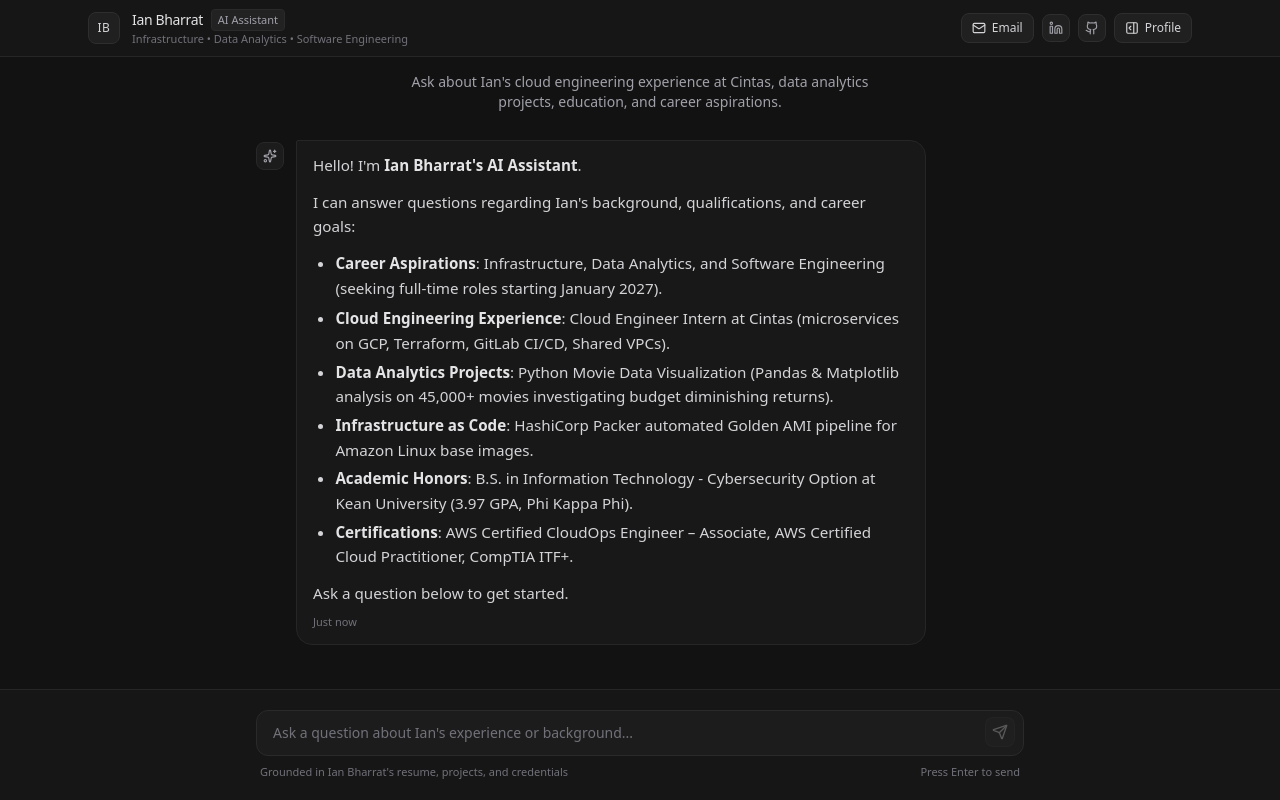
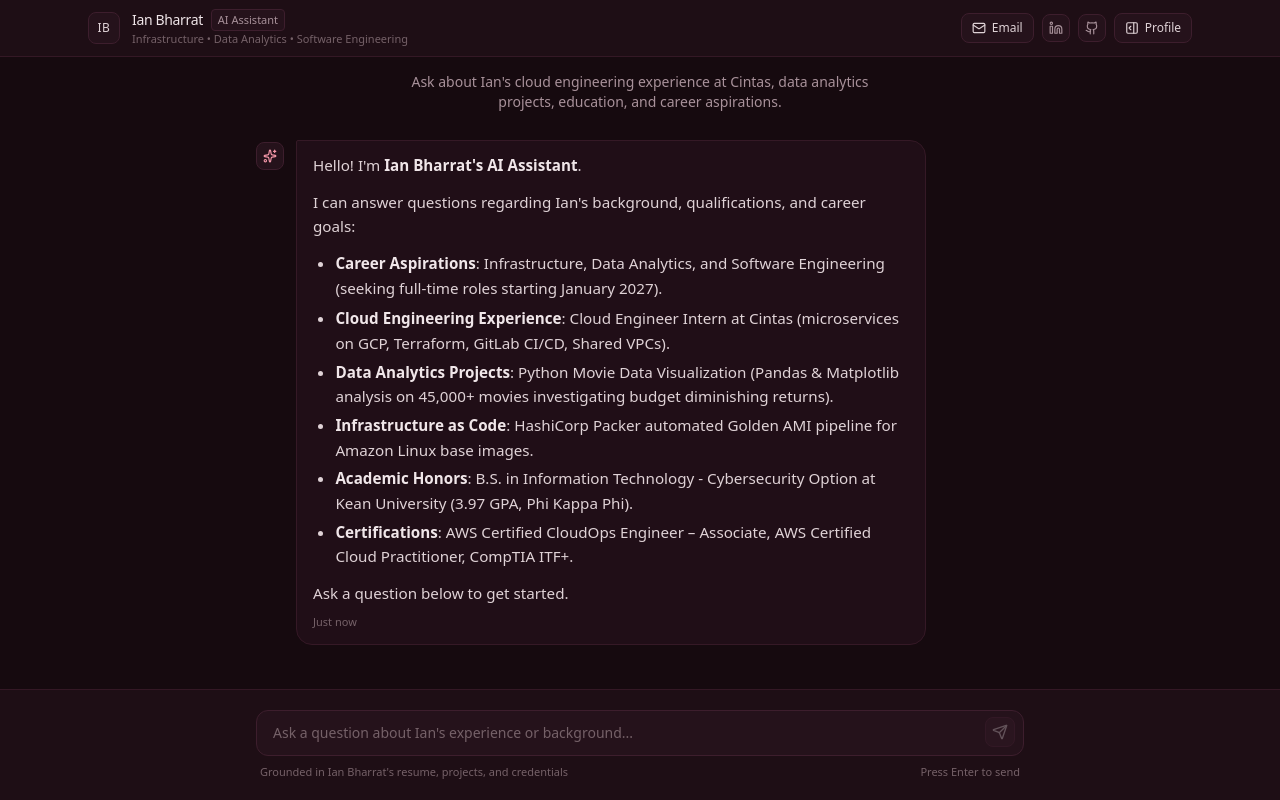
Before and after one commit to ibharrat/ian-portfolio-chatbot, a Next.js app: page / in a window 1280 px wide. Built offline with nearby package versions, Linux system fonts and the light colour scheme.

Commit message:
Update theming to matte wine red

```diff
--- a/src/app/globals.css
+++ b/src/app/globals.css
@@ -3,8 +3,8 @@
 @tailwind utilities;
 
 :root {
-  --background: #121212;
-  --foreground: #d4d4d8;
+  --background: #160a0f;
+  --foreground: #dfd2d6;
 }
 
 body {
@@ -14,35 +14,35 @@ body {
   overflow-x: hidden;
 }
 
-/* Custom dark scrollbar */
+/* Custom wine scrollbar */
 ::-webkit-scrollbar {
   width: 6px;
   height: 6px;
 }
 
 ::-webkit-scrollbar-track {
-  background: #121212;
+  background: #160a0f;
 }
 
 ::-webkit-scrollbar-thumb {
-  background: #27272a;
+  background: #381c29;
   border-radius: 9999px;
 }
 
 ::-webkit-scrollbar-thumb:hover {
-  background: #3f3f46;
+  background: #4f263a;
 }
 
 /* Text selection */
 ::selection {
-  background: #27272a;
-  color: #e4e4e7;
+  background: #451e31;
+  color: #f0e6e9;
 }
 
-/* Solid Surface styles - no see-through / blur */
+/* Solid Surface styles - Matte Wine Red, no see-through / blur */
 .surface-card {
-  background: #181818;
-  border: 1px solid #27272a;
+  background: #25121b;
+  border: 1px solid #3d1e2d;
 }
 
 .surface-hover {
@@ -50,8 +50,8 @@ body {
 }
 
 .surface-hover:hover {
-  background: #202020;
-  border-color: #3f3f46;
+  background: #321824;
+  border-color: #4f263a;
 }
 
 /* Blinking typing cursor */
@@ -64,7 +64,7 @@ body {
   display: inline-block;
   width: 6px;
   height: 15px;
-  background-color: #a1a1aa;
+  background-color: #a8919a;
   margin-left: 2px;
   vertical-align: text-bottom;
   animation: blink 1s infinite;
@@ -72,7 +72,7 @@ body {
 
 /* Markdown prose inside chat bubbles */
 .prose-dark {
-  color: #d4d4d8;
+  color: #dfd2d6;
   font-size: 0.95rem;
   line-height: 1.65;
 }
@@ -96,25 +96,25 @@ body {
 }
 
 .prose-dark strong {
-  color: #e4e4e7;
+  color: #f0e6e9;
   font-weight: 600;
 }
 
 .prose-dark a {
-  color: #93c5fd;
+  color: #f497a8;
   text-decoration: underline;
   text-underline-offset: 2px;
   transition: color 0.15s ease;
 }
 
 .prose-dark a:hover {
-  color: #bfdbfe;
+  color: #ffb3c1;
 }
 
 .prose-dark code {
-  background: #1a1a1a;
-  border: 1px solid #2a2a2a;
-  color: #a1a1aa;
+  background: #28131e;
+  border: 1px solid #3d1e2d;
+  color: #e2b0bc;
   padding: 0.15rem 0.35rem;
   border-radius: 0.375rem;
   font-size: 0.85em;
@@ -122,8 +122,8 @@ body {
 }
 
 .prose-dark pre {
-  background: #161616;
-  border: 1px solid #27272a;
+  background: #190b12;
+  border: 1px solid #351926;
   border-radius: 0.5rem;
   padding: 0.75rem 1rem;
   margin: 0.75rem 0;
@@ -134,11 +134,11 @@ body {
   background: transparent;
   border: none;
   padding: 0;
-  color: #d4d4d8;
+  color: #dfd2d6;
 }
 
 .prose-dark h1, .prose-dark h2, .prose-dark h3, .prose-dark h4 {
-  color: #e4e4e7;
+  color: #f0e6e9;
   font-weight: 600;
   margin-top: 1rem;
   margin-bottom: 0.5rem;
--- a/src/app/layout.tsx
+++ b/src/app/layout.tsx
@@ -35,9 +35,9 @@ export default function RootLayout({
   children: React.ReactNode;
 }>) {
   return (
-    <html lang="en" className="dark bg-[#121212]">
+    <html lang="en" className="dark bg-[#160a0f]">
       <body
-        className={`${geistSans.variable} ${geistMono.variable} antialiased bg-[#121212] text-zinc-300 min-h-screen selection:bg-zinc-800 selection:text-zinc-200`}
+        className={`${geistSans.variable} ${geistMono.variable} antialiased bg-[#160a0f] text-[#dfd2d6] min-h-screen selection:bg-[#451e31] selection:text-[#f0e6e9]`}
       >
         {children}
       </body>
--- a/src/app/page.tsx
+++ b/src/app/page.tsx
@@ -190,7 +190,7 @@ export default function Home() {
   };
 
   return (
-    <div className="flex flex-col h-screen bg-[#121212] text-zinc-300 overflow-hidden font-sans">
+    <div className="flex flex-col h-screen bg-[#160a0f] text-[#dfd2d6] overflow-hidden font-sans">
       {/* Top Header */}
       <Header
         sidebarOpen={sidebarOpen}
@@ -202,7 +202,7 @@ export default function Home() {
       {/* Main Container */}
       <div className="flex flex-1 overflow-hidden relative">
         {/* Chat Area */}
-        <main className="flex-1 flex flex-col h-full bg-[#121212] relative">
+        <main className="flex-1 flex flex-col h-full bg-[#160a0f] relative">
           {/* Messages Scroll Area */}
           <div
             ref={chatContainerRef}
@@ -213,10 +213,10 @@ export default function Home() {
               {/* Minimal Hero Header if only welcome message */}
               {messages.length === 1 && (
                 <div className="pt-2 pb-2 text-center space-y-2">
-                  <h2 className="text-xl sm:text-2xl font-semibold tracking-tight text-zinc-200">
+                  <h2 className="text-xl sm:text-2xl font-semibold tracking-tight text-[#f0e6e9]">
                     Ian Bharrat — Portfolio Assistant
                   </h2>
-                  <p className="text-xs sm:text-sm text-zinc-400 max-w-lg mx-auto leading-relaxed">
+                  <p className="text-xs sm:text-sm text-[#a8919a] max-w-lg mx-auto leading-relaxed">
                     Ask about Ian&apos;s cloud engineering experience at Cintas, data analytics projects, education, and career aspirations.
                   </p>
                 </div>
@@ -242,17 +242,17 @@ export default function Home() {
           {showScrollBottom && (
             <button
               onClick={() => scrollToBottom("smooth")}
-              className="absolute bottom-24 right-6 z-20 p-2 rounded-full bg-[#1c1c1c] border border-zinc-700 text-zinc-300 hover:text-zinc-100 hover:bg-[#252525] transition-colors"
+              className="absolute bottom-24 right-6 z-20 p-2 rounded-full bg-[#25121b] border border-[#3d1e2d] text-[#dfd2d6] hover:text-[#f0e6e9] hover:bg-[#321824] transition-colors"
             >
               <ArrowDown className="w-4 h-4" />
             </button>
           )}
 
-          {/* Input Area - Solid opaque matte bar */}
-          <div className="p-4 sm:p-5 border-t border-[#262626] bg-[#161616]">
+          {/* Input Area - Solid opaque matte wine red bar */}
+          <div className="p-4 sm:p-5 border-t border-[#341825] bg-[#1e0e15]">
             <div className="max-w-3xl mx-auto space-y-2">
               {/* Text Input Box */}
-              <div className="relative flex items-end rounded-xl bg-[#1c1c1c] border border-[#2a2a2a] focus-within:border-zinc-500 transition-colors">
+              <div className="relative flex items-end rounded-xl bg-[#25121b] border border-[#3d1e2d] focus-within:border-[#632e47] transition-colors">
                 <textarea
                   ref={textareaRef}
                   value={input}
@@ -261,7 +261,7 @@ export default function Home() {
                   placeholder="Ask a question about Ian's experience or background..."
                   rows={1}
                   disabled={isLoading}
-                  className="w-full resize-none bg-transparent py-3 pl-4 pr-24 text-sm text-zinc-200 placeholder-zinc-500 focus:outline-none max-h-44 disabled:opacity-60"
+                  className="w-full resize-none bg-transparent py-3 pl-4 pr-24 text-sm text-[#dfd2d6] placeholder-[#756168] focus:outline-none max-h-44 disabled:opacity-60"
                 />
 
                 <div className="absolute right-2 bottom-2 flex items-center gap-1.5">
@@ -269,16 +269,16 @@ export default function Home() {
                     <button
                       onClick={stopGenerating}
                       title="Stop generating"
-                      className="p-1.5 rounded-lg bg-[#27272a] hover:bg-[#323238] text-zinc-300 transition-colors"
+                      className="p-1.5 rounded-lg bg-[#381c29] hover:bg-[#4a2436] text-[#dfd2d6] transition-colors"
                     >
-                      <Square className="w-4 h-4 fill-zinc-300" />
+                      <Square className="w-4 h-4 fill-[#dfd2d6]" />
                     </button>
                   ) : (
                     <button
                       onClick={() => sendMessage()}
                       disabled={!input.trim()}
                       title="Send message (Enter)"
-                      className="p-1.5 rounded-lg bg-[#27272a] hover:bg-[#323238] text-zinc-200 border border-zinc-700/60 disabled:opacity-30 disabled:hover:bg-[#27272a] transition-colors"
+                      className="p-1.5 rounded-lg bg-[#381c29] hover:bg-[#4a2436] text-[#f0e6e9] border border-[#52283d] disabled:opacity-30 disabled:hover:bg-[#381c29] transition-colors"
                     >
                       <Send className="w-4 h-4" />
                     </button>
@@ -287,7 +287,7 @@ export default function Home() {
               </div>
 
               {/* Subtitle / Footer notes */}
-              <div className="flex items-center justify-between text-[11px] text-zinc-500 px-1">
+              <div className="flex items-center justify-between text-[11px] text-[#756168] px-1">
                 <span>Grounded in Ian Bharrat&apos;s resume, projects, and credentials</span>
                 <span className="hidden sm:inline">Press Enter to send</span>
               </div>
--- a/src/components/ChatMessage.tsx
+++ b/src/components/ChatMessage.tsx
@@ -35,17 +35,17 @@ export function ChatMessage({ message, isStreaming = false }: ChatMessageProps)
     >
       {/* Assistant Avatar */}
       {!isUser && (
-        <div className="flex-shrink-0 w-7 h-7 rounded-lg bg-[#1c1c1c] border border-[#282828] flex items-center justify-center text-zinc-400 mt-0.5">
-          <Sparkles className="w-3.5 h-3.5 text-zinc-400" />
+        <div className="flex-shrink-0 w-7 h-7 rounded-lg bg-[#25121b] border border-[#3d1e2d] flex items-center justify-center text-[#c9b2ba] mt-0.5">
+          <Sparkles className="w-3.5 h-3.5 text-[#f497a8]" />
         </div>
       )}
 
-      {/* Message Bubble - Solid opaque matte backgrounds */}
+      {/* Message Bubble - Solid opaque matte wine red backgrounds */}
       <div
         className={`relative max-w-[88%] sm:max-w-[82%] rounded-2xl px-4 py-3 text-sm transition-all ${
           isUser
-            ? "bg-[#222222] border border-[#303030] text-zinc-200 rounded-tr-sm"
-            : "bg-[#181818] border border-[#262626] text-zinc-300 rounded-tl-sm"
+            ? "bg-[#301622] border border-[#482234] text-[#f0e6e9] rounded-tr-sm"
+            : "bg-[#200e17] border border-[#351926] text-[#dfd2d6] rounded-tl-sm"
         }`}
       >
         {isUser ? (
@@ -62,18 +62,18 @@ export function ChatMessage({ message, isStreaming = false }: ChatMessageProps)
                     href={href}
                     target="_blank"
                     rel="noopener noreferrer"
-                    className="text-sky-400 hover:text-sky-300 underline underline-offset-2 transition-colors"
+                    className="text-[#f497a8] hover:text-[#ffb3c1] underline underline-offset-2 transition-colors"
                   >
                     {children}
                   </a>
                 ),
                 ul: ({ children }) => (
-                  <ul className="list-disc pl-5 my-2 space-y-1 text-zinc-300">
+                  <ul className="list-disc pl-5 my-2 space-y-1 text-[#dfd2d6]">
                     {children}
                   </ul>
                 ),
                 ol: ({ children }) => (
-                  <ol className="list-decimal pl-5 my-2 space-y-1 text-zinc-300">
+                  <ol className="list-decimal pl-5 my-2 space-y-1 text-[#dfd2d6]">
                     {children}
                   </ol>
                 ),
@@ -81,12 +81,12 @@ export function ChatMessage({ message, isStreaming = false }: ChatMessageProps)
                   <li className="leading-relaxed">{children}</li>
                 ),
                 p: ({ children }) => (
-                  <p className="leading-relaxed mb-2.5 last:mb-0 text-zinc-300">
+                  <p className="leading-relaxed mb-2.5 last:mb-0 text-[#dfd2d6]">
                     {children}
                   </p>
                 ),
                 strong: ({ children }) => (
-                  <strong className="font-semibold text-zinc-100">
+                  <strong className="font-semibold text-[#f0e6e9]">
                     {children}
                   </strong>
                 ),
@@ -94,17 +94,17 @@ export function ChatMessage({ message, isStreaming = false }: ChatMessageProps)
                   const isInline = !className;
                   if (isInline) {
                     return (
-                      <code className="px-1.5 py-0.5 rounded bg-[#202020] border border-[#2a2a2a] text-zinc-300 font-mono text-[0.85em]">
+                      <code className="px-1.5 py-0.5 rounded bg-[#28131e] border border-[#3d1e2d] text-[#e2b0bc] font-mono text-[0.85em]">
                         {children}
                       </code>
                     );
                   }
                   return (
-                    <div className="my-2 rounded-lg overflow-hidden border border-[#262626] bg-[#141414]">
-                      <div className="flex items-center justify-between px-3 py-1.5 bg-[#1a1a1a] border-b border-[#262626] text-xs text-zinc-400 font-mono">
+                    <div className="my-2 rounded-lg overflow-hidden border border-[#351926] bg-[#190b12]">
+                      <div className="flex items-center justify-between px-3 py-1.5 bg-[#25121b] border-b border-[#351926] text-xs text-[#a8919a] font-mono">
                         <span>Code</span>
                       </div>
-                      <pre className="p-3 text-xs font-mono text-zinc-300 overflow-x-auto">
+                      <pre className="p-3 text-xs font-mono text-[#dfd2d6] overflow-x-auto">
                         <code>{children}</code>
                       </pre>
                     </div>
@@ -121,7 +121,7 @@ export function ChatMessage({ message, isStreaming = false }: ChatMessageProps)
 
         {/* Message footer & copy action */}
         <div
-          className={`flex items-center gap-2 mt-1.5 text-[11px] text-zinc-500 ${
+          className={`flex items-center gap-2 mt-1.5 text-[11px] text-[#756168] ${
             isUser ? "justify-end" : "justify-between"
           }`}
         >
@@ -131,12 +131,12 @@ export function ChatMessage({ message, isStreaming = false }: ChatMessageProps)
             <button
               onClick={copyContent}
               title="Copy message"
-              className="opacity-0 group-hover:opacity-100 flex items-center gap-1 text-[11px] text-zinc-500 hover:text-zinc-300 transition-opacity ml-auto"
+              className="opacity-0 group-hover:opacity-100 flex items-center gap-1 text-[11px] text-[#756168] hover:text-[#c9b2ba] transition-opacity ml-auto"
             >
               {copied ? (
                 <>
-                  <Check className="w-3 h-3 text-zinc-400" />
-                  <span className="text-zinc-400">Copied</span>
+                  <Check className="w-3 h-3 text-[#f497a8]" />
+                  <span className="text-[#f497a8]">Copied</span>
                 </>
               ) : (
                 <>
--- a/src/components/Header.tsx
+++ b/src/components/Header.tsx
@@ -67,24 +67,24 @@ export function Header({
   };
 
   return (
-    <header className="sticky top-0 z-40 w-full border-b border-[#262626] bg-[#161616]">
+    <header className="sticky top-0 z-40 w-full border-b border-[#341825] bg-[#1e0e15]">
       <div className="max-w-6xl mx-auto px-4 sm:px-6 h-14 flex items-center justify-between gap-4">
         {/* Left: Branding */}
         <div className="flex items-center gap-3">
-          <div className="flex items-center justify-center w-8 h-8 rounded-lg bg-[#202020] border border-[#2e2e2e] font-medium text-zinc-300 text-xs tracking-wider">
+          <div className="flex items-center justify-center w-8 h-8 rounded-lg bg-[#25121b] border border-[#3d1e2d] font-medium text-[#dfd2d6] text-xs tracking-wider">
             IB
           </div>
 
           <div>
             <div className="flex items-center gap-2">
-              <h1 className="text-sm font-medium text-zinc-200 tracking-tight">
+              <h1 className="text-sm font-medium text-[#f0e6e9] tracking-tight">
                 {IAN_PROFILE.name}
               </h1>
-              <span className="hidden sm:inline-flex px-1.5 py-0.5 rounded text-[11px] bg-[#222222] border border-[#2a2a2a] text-zinc-400">
+              <span className="hidden sm:inline-flex px-1.5 py-0.5 rounded text-[11px] bg-[#25121b] border border-[#3d1e2d] text-[#a8919a]">
                 AI Assistant
               </span>
             </div>
-            <p className="text-[11px] text-zinc-500 truncate max-w-[200px] sm:max-w-none">
+            <p className="text-[11px] text-[#756168] truncate max-w-[200px] sm:max-w-none">
               Infrastructure • Data Analytics • Software Engineering
             </p>
           </div>
@@ -96,7 +96,7 @@ export function Header({
             <button
               onClick={onClearChat}
               title="Reset conversation"
-              className="flex items-center gap-1 px-2.5 py-1.5 text-xs font-medium rounded-lg bg-[#202020] hover:bg-[#282828] border border-[#2e2e2e] text-zinc-400 hover:text-zinc-200 transition-colors"
+              className="flex items-center gap-1 px-2.5 py-1.5 text-xs font-medium rounded-lg bg-[#25121b] hover:bg-[#321824] border border-[#3d1e2d] text-[#a8919a] hover:text-[#f0e6e9] transition-colors"
             >
               <RotateCcw className="w-3.5 h-3.5" />
               <span className="hidden sm:inline">Reset</span>
@@ -106,12 +106,12 @@ export function Header({
           <button
             onClick={copyEmail}
             title={copiedEmail ? "Copied!" : `Copy email: ${IAN_PROFILE.email}`}
-            className="flex items-center gap-1.5 px-2.5 py-1.5 text-xs font-medium rounded-lg bg-[#202020] hover:bg-[#282828] border border-[#2e2e2e] text-zinc-300 hover:text-zinc-100 transition-colors"
+            className="flex items-center gap-1.5 px-2.5 py-1.5 text-xs font-medium rounded-lg bg-[#25121b] hover:bg-[#321824] border border-[#3d1e2d] text-[#dfd2d6] hover:text-[#f0e6e9] transition-colors"
           >
             {copiedEmail ? (
               <>
-                <Check className="w-3.5 h-3.5 text-emerald-400" />
-                <span className="text-emerald-400 hidden sm:inline">Copied</span>
+                <Check className="w-3.5 h-3.5 text-[#f497a8]" />
+                <span className="text-[#f497a8] hidden sm:inline">Copied</span>
               </>
             ) : (
               <>
@@ -126,7 +126,7 @@ export function Header({
             target="_blank"
             rel="noopener noreferrer"
             title="LinkedIn Profile"
-            className="flex items-center justify-center w-7 h-7 rounded-lg bg-[#202020] hover:bg-[#282828] border border-[#2e2e2e] text-zinc-400 hover:text-zinc-200 transition-colors"
+            className="flex items-center justify-center w-7 h-7 rounded-lg bg-[#25121b] hover:bg-[#321824] border border-[#3d1e2d] text-[#a8919a] hover:text-[#f0e6e9] transition-colors"
           >
             <LinkedinIcon className="w-3.5 h-3.5" />
           </a>
@@ -136,7 +136,7 @@ export function Header({
             target="_blank"
             rel="noopener noreferrer"
             title="GitHub Profile"
-            className="flex items-center justify-center w-7 h-7 rounded-lg bg-[#202020] hover:bg-[#282828] border border-[#2e2e2e] text-zinc-400 hover:text-zinc-200 transition-colors"
+            className="flex items-center justify-center w-7 h-7 rounded-lg bg-[#25121b] hover:bg-[#321824] border border-[#3d1e2d] text-[#a8919a] hover:text-[#f0e6e9] transition-colors"
           >
             <GithubIcon className="w-3.5 h-3.5" />
           </a>
@@ -146,8 +146,8 @@ export function Header({
             title={sidebarOpen ? "Hide Profile" : "Show Profile"}
             className={`flex items-center gap-1.5 px-2.5 py-1.5 text-xs font-medium rounded-lg border transition-colors ${
               sidebarOpen
-                ? "bg-[#2a2a2a] border-zinc-600 text-zinc-200"
-                : "bg-[#202020] hover:bg-[#282828] border-[#2e2e2e] text-zinc-300"
+                ? "bg-[#3a1b2a] border-[#5e2b44] text-[#f0e6e9]"
+                : "bg-[#25121b] hover:bg-[#321824] border-[#3d1e2d] text-[#dfd2d6]"
             }`}
           >
             {sidebarOpen ? (
```
Also changed, not shown: src/components/ProfileSidebar.tsx (+54 -54 lines).
